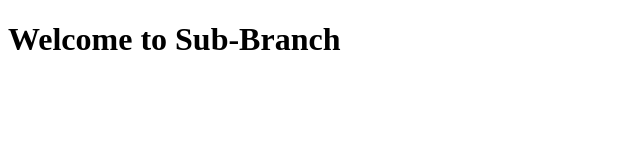
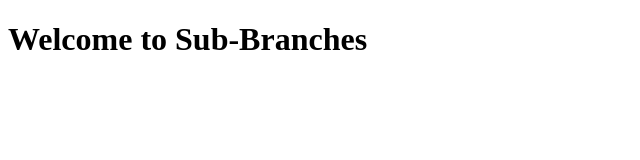
Before and after one commit to vidhi-0090/finle-test, a plain HTML site: page sub-branch.html in a window 1280 px wide. Shown: the full height of the page, 0-640 px from the left. Drawn offline with Linux system fonts and the light colour scheme.

Commit message:
change heading in sub-branch

```diff
--- a/sub-branch.html
+++ b/sub-branch.html
@@ -8,7 +8,7 @@
   </head>
   <body>
     <main>
-        <h1>Welcome to Sub-Branch</h1>
+        <h1>Welcome to Sub-Branches</h1>
     </main>
   </body>
 </html>
```
